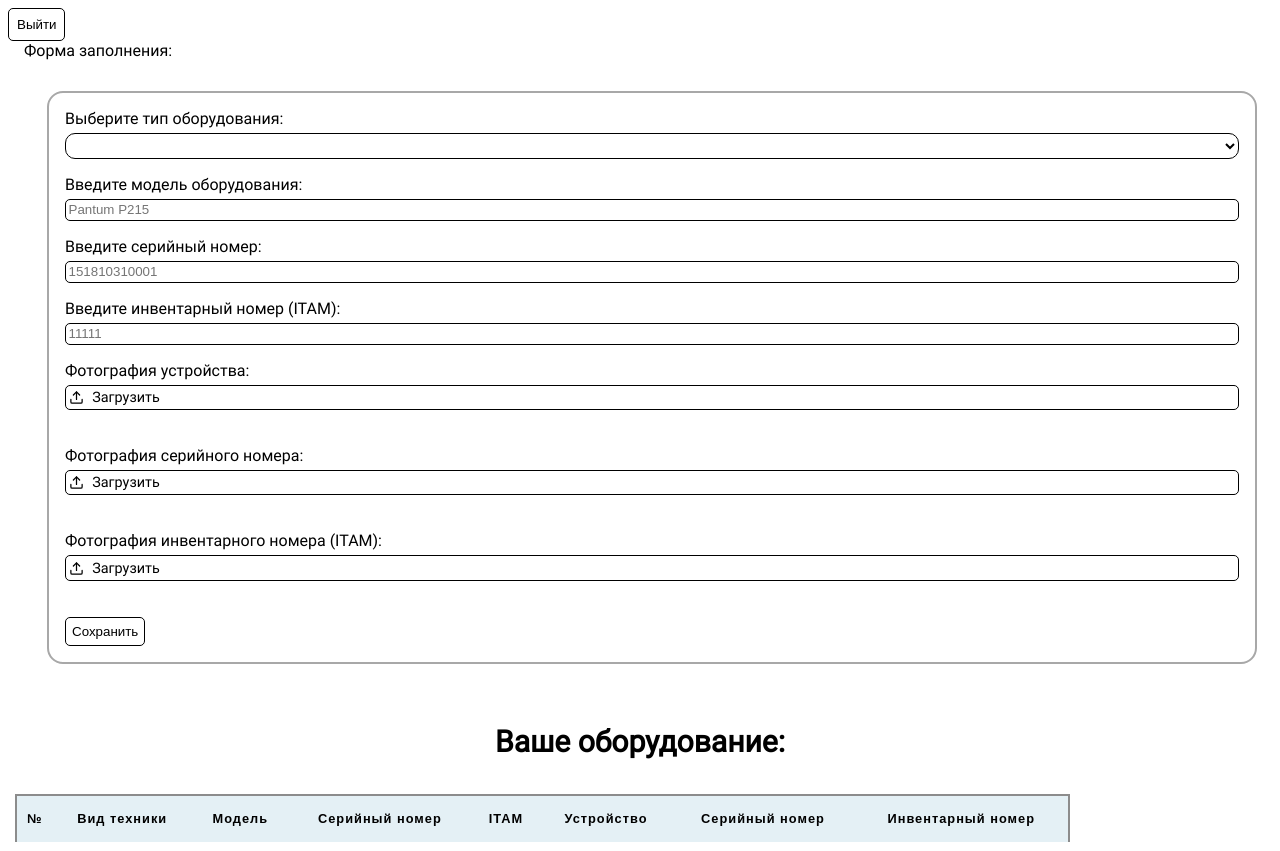
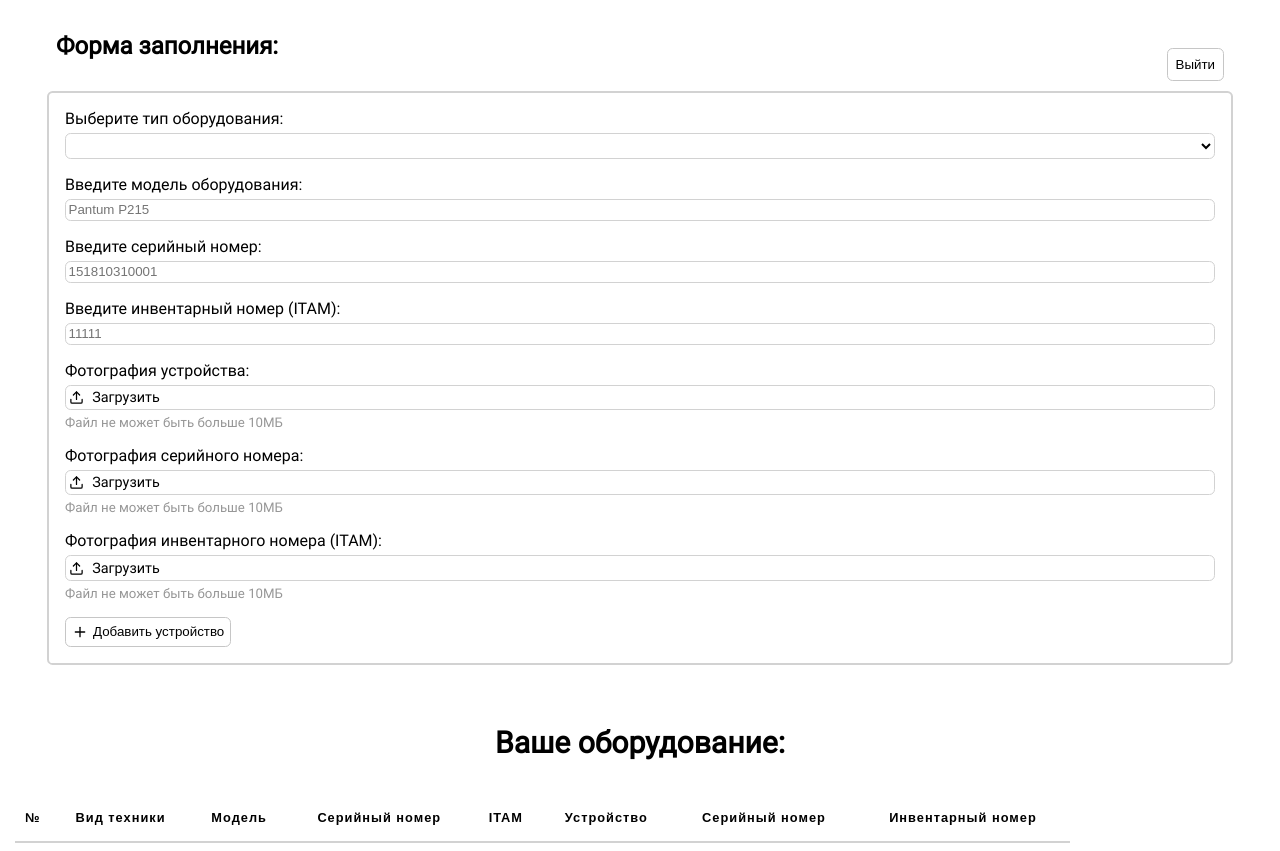
Before and after one commit to Klonochkin/practical-task, a plain HTML site: page templates/index.html in a window 1280 px wide. Drawn offline with Linux system fonts and the light colour scheme; no server answers.

Commit message:
style refresh

```diff
--- a/static/style.css
+++ b/static/style.css
@@ -9,19 +9,19 @@ body{
 }
 .form{
   /* max-width: 800px;
-  min-width: 800px;
-  margin: 0px auto; */
+  min-width: 800px; */
+  margin-top: 2rem;
 }
 .form__content{
   /* display: inline-block; */
   display: flex;
-  width:95%;
-  flex-direction:column;
+  /* width:95%; */
+  flex-wrap: wrap;
   margin: 25px;
   gap:1rem;
   padding: 1rem;
-  border: 2px rgb(168, 168, 168) solid;
-  border-radius: 1rem;
+  border: 2px rgb(210, 210, 210) solid;
+  border-radius: 0.35rem;
   align-items:start;
 }
 
@@ -34,10 +34,14 @@ fieldset{
 }
 .form__submit{
   padding: 6px;
+  display: inline-flex;
+  align-items:center;
+  gap: 5px;
 }
 .form__field-input{
   padding: 2.5px;
   text-align: left;
+
 }
 .form__field-input--ghost{
   clip: rect(0 0 0 0);
@@ -61,8 +65,8 @@ fieldset{
   text-align: center;
 }
 .table__head{
-  border-top: 2px solid rgb(140 140 140);
-  background-color: rgb(228 240 245);
+  border-bottom: 2px solid rgb(210 210 210);
+  /* background-color: rgb(228 240 245); */
 }
 .table__head--first{
   line-height: 30px;
@@ -80,8 +84,8 @@ fieldset{
 button{
   background-color: rgb(255, 255, 255);
   color: black;
-  border: 1px black solid;
-  border-radius: 5px;
+  border: 1px rgb(198, 198, 198) solid;
+  border-radius: 0.35rem;
 }
 button:not(:disabled){
   cursor: pointer;
@@ -89,16 +93,20 @@ button:not(:disabled){
 button:hover:not(:disabled) {
   background: rgb(255, 255, 255);
   color: #000000;
-  border-color: #000000;
+  border-color: rgb(210, 210, 210);
 }
 
 button:disabled {
   color: rgba(0, 0, 0, 0.5);
-  border: 1px rgba(0, 0, 0, 0.5) solid;
+  border: 1px rgba(210, 210, 210, 0.5) solid;
   background: rgb(255, 255, 255);
 }
 legend{
   /* margin: 15px 15px 15px -15px; */
+  margin-left: 2rem;
+  margin-top: 2rem;
+  font-size: 1.5rem;
+  font-weight: bold;
 }
 table {
   border-collapse: collapse;
@@ -120,34 +128,34 @@ input[type=file]::file-selector-button {
   background: rgb(255, 255, 255);
   border: 1px black solid;
   padding: 5px;
-  border-radius: 15px;
+  border-radius: 0.35rem;
   color: black;
   cursor: pointer;
   transition: .2s ease-in-out;
 }
 input[type=text] {
   background: rgb(255, 255, 255) ;
-  border: 1px black solid;
-  border-radius: 5px;
+  border: 1px rgb(210, 210, 210) solid;
+  border-radius: 0.35rem;
 }
 select {
   background: rgb(255, 255, 255);
   border-style: none;
-  border: 1px black solid;
+  border: 1px rgb(210, 210, 210) solid;
   padding: 5px;
   color:#000000;
   cursor:pointer;
   font-size: 15px;
-  border-radius: 10px;
+  border-radius: 0.35rem;
 }
 
 th,
 td{
-  border: 0px solid rgb(160 160 160);
+  /* border: 0px solid rgb(160 160 160); */
   padding: 8px 10px;
 }
 tr:nth-last-child(-n+1) td:not(:nth-last-child(-n+3)){
-  border-bottom: 2px solid rgb(140 140 140);
+  /* border-bottom: 2px solid rgb(140 140 140); */
   padding: 8px 10px;
 }
 
@@ -155,8 +163,9 @@ td:last-of-type {
   text-align: center;
 }
 
-tbody > tr:nth-of-type(even) td:not(:nth-last-child(-n+3)){
-  background-color: rgb(237 238 242);
+tbody > tr td{
+  /* background-color: rgb(237 238 242); */
+  border-top: 2px rgb(210, 210, 210) solid;
 }
 
 tfoot th {
@@ -167,24 +176,27 @@ tfoot td {
   font-weight: bold;
 }
 tr td:nth-child(8){
-border-right: 2px solid rgb(140 140 140);
+/* border-right: 2px solid rgb(140 140 140); */
 }
 tr th:nth-child(8){
-border-right: 2px solid rgb(140 140 140);
+/* border-right: 2px solid rgb(140 140 140); */
 }
 tr td:nth-child(1){
-border-left: 2px solid rgb(140 140 140);
+/* border-left: 2px solid rgb(140 140 140); */
 }
 tr th:nth-child(1){
-border-left: 2px solid rgb(140 140 140);
+/* border-left: 2px solid rgb(140 140 140); */
 }
 
 .form__upload-button{
   background-color: rgb(255, 255, 255);
+  /* display: flex;
+  flex-direction: row; */
+
   color: black;
-  border: 1px black solid;
+  border: 1px rgb(210, 210, 210) solid;
   cursor: pointer;
-  border-radius: 5px;
+  border-radius: 0.35rem;
   padding: 0.2rem;
   font-size: 0.9rem;
   display: inline-flex;
@@ -194,10 +206,21 @@ border-left: 2px solid rgb(140 140 140);
 
 .exit{
 	padding: 0.5rem;
+	margin-top: 1rem;
+	margin-right: 3.5rem;
+	position: absolute;
+    right: 0;
+
 }
-label{
+.form__label-text{
 	width: 100%;
 	display: flex;
 	flex-direction:column;
 	gap:5px
+
 }
+.form__field-input-tip{
+	color: rgb(151, 151, 151);
+	margin: 0;
+	font-weight:normal;
+}
--- a/templates/index.html
+++ b/templates/index.html
@@ -18,8 +18,8 @@
 				<legend>
 					Форма заполнения:
 				</legend>
-				<div  class="form__content">
-					<label class="form__field">Выберите тип оборудования:
+				<div class="form__content">
+					<label  class="form__label-text">Выберите тип оборудования:
 						<select class="form__field-input" name="type_device" id="type_device_select" required>
 							<option value=""></option>
 							<option value="Компьютер">Компьютер</option>
@@ -30,47 +30,54 @@
 							<option value="Шредер">Шредер</option>
 						</select>
 					</label>
-					<label>Введите модель оборудования:
+					<label class="form__label-text">Введите модель оборудования:
 						<input class="form__field-input" type="text" name="model_device"
 							id="model_device_select" placeholder="Pantum P215" required autocomplete="off">
 					</label>
-					<label>Введите серийный номер:
+					<label class="form__label-text">Введите серийный номер:
 						<input class="form__field-input" type="text" name="serial_number"
 							id="serial_number_device_select" placeholder="151810310001" required
 							autocomplete="off">
 					</label>
-					<label>Введите инвентарный номер (ITAM):
+					<label class="form__label-text">Введите инвентарный номер (ITAM):
 						<input class="form__field-input" type="text" name="ITAM_device" id="ITAM_device_select"
 							placeholder="11111" required autocomplete="off">
 					</label>
-					<label>Фотография устройства:
+					<label class="form__label-text">Фотография устройства:
 						<span class="form__upload-button">
 							<svg xmlns="http://www.w3.org/2000/svg" width="15" height="15" viewBox="0 0 24 24" fill="none" stroke="currentColor" stroke-width="2" stroke-linecap="round" stroke-linejoin="round" class="lucide lucide-upload"><path d="M21 15v4a2 2 0 0 1-2 2H5a2 2 0 0 1-2-2v-4"/><polyline points="17 8 12 3 7 8"/><line x1="12" x2="12" y1="3" y2="15"/></svg>
 							Загрузить
-						</span>
 						<input class="form__field-input form__field-input--ghost" type="file" name="photo_device"
 						id="photo_device_select" accept=".png,.jpeg,.jpg" required>
 						<svg class="visually-hidden" id="check1" xmlns="http://www.w3.org/2000/svg" width="15" height="15" viewBox="0 0 24 24" fill="none" stroke="currentColor" stroke-width="2" stroke-linecap="round" stroke-linejoin="round" class="lucide lucide-check"><path d="M20 6 9 17l-5-5"/></svg>
+						</span>
+						<h5 class="form__field-input-tip">Файл не может быть больше 10МБ</h5>
 					</label>
-					<label>Фотография серийного номера:
+					<label class="form__label-text">Фотография серийного номера:
 						<span class="form__upload-button">
 							<svg xmlns="http://www.w3.org/2000/svg" width="15" height="15" viewBox="0 0 24 24" fill="none" stroke="currentColor" stroke-width="2" stroke-linecap="round" stroke-linejoin="round" class="lucide lucide-upload"><path d="M21 15v4a2 2 0 0 1-2 2H5a2 2 0 0 1-2-2v-4"/><polyline points="17 8 12 3 7 8"/><line x1="12" x2="12" y1="3" y2="15"/></svg>
 							Загрузить
-						</span>
+
 						<input class="form__field-input form__field-input--ghost" type="file" name="photo_serial_number_device"
 							id="photo_serial_number_device_select" accept=".png,.jpeg,.jpg" required>
 							<svg class="visually-hidden" id="check2" xmlns="http://www.w3.org/2000/svg" width="15" height="15" viewBox="0 0 24 24" fill="none" stroke="currentColor" stroke-width="2" stroke-linecap="round" stroke-linejoin="round" class="lucide lucide-check"><path d="M20 6 9 17l-5-5"/></svg>
+						</span>
+						<h5 class="form__field-input-tip">Файл не может быть больше 10МБ</h5>
 					</label>
-					<label>Фотография инвентарного номера (ITAM):
+					<label class="form__label-text">Фотография инвентарного номера (ITAM):
 						<span class="form__upload-button">
 							<svg xmlns="http://www.w3.org/2000/svg" width="15" height="15" viewBox="0 0 24 24" fill="none" stroke="currentColor" stroke-width="2" stroke-linecap="round" stroke-linejoin="round" class="lucide lucide-upload"><path d="M21 15v4a2 2 0 0 1-2 2H5a2 2 0 0 1-2-2v-4"/><polyline points="17 8 12 3 7 8"/><line x1="12" x2="12" y1="3" y2="15"/></svg>
 							Загрузить
-						</span>
 						<input class="form__field-input form__field-input--ghost" type="file" name="photo_ITAM_device"
 							id="photo_ITAM_device_select" accept=".png,.jpeg,.jpg" required>
 							<svg class="visually-hidden" id="check3" xmlns="http://www.w3.org/2000/svg" width="15" height="15" viewBox="0 0 24 24" fill="none" stroke="currentColor" stroke-width="2" stroke-linecap="round" stroke-linejoin="round" class="lucide lucide-check"><path d="M20 6 9 17l-5-5"/></svg>
+						</span>
+						<h5 class="form__field-input-tip">Файл не может быть больше 10МБ</h5>
 					</label>
-					<button class="form__submit" id="sumbitButton">Сохранить</button>
+					<button class="form__submit" id="sumbitButton">
+						<svg xmlns="http://www.w3.org/2000/svg" width="16" height="16" viewBox="0 0 24 24" fill="none" stroke="currentColor" stroke-width="2" stroke-linecap="round" stroke-linejoin="round" class="lucide lucide-plus"><path d="M5 12h14"/><path d="M12 5v14"/></svg>
+						Добавить устройство
+					</button>
 				</div>
 			</fieldset>
         </form>
```
